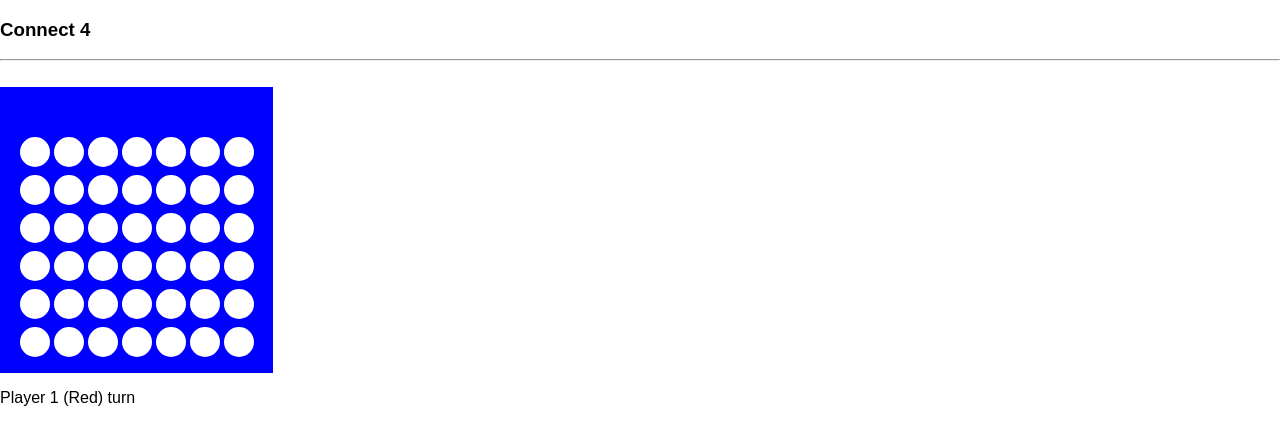
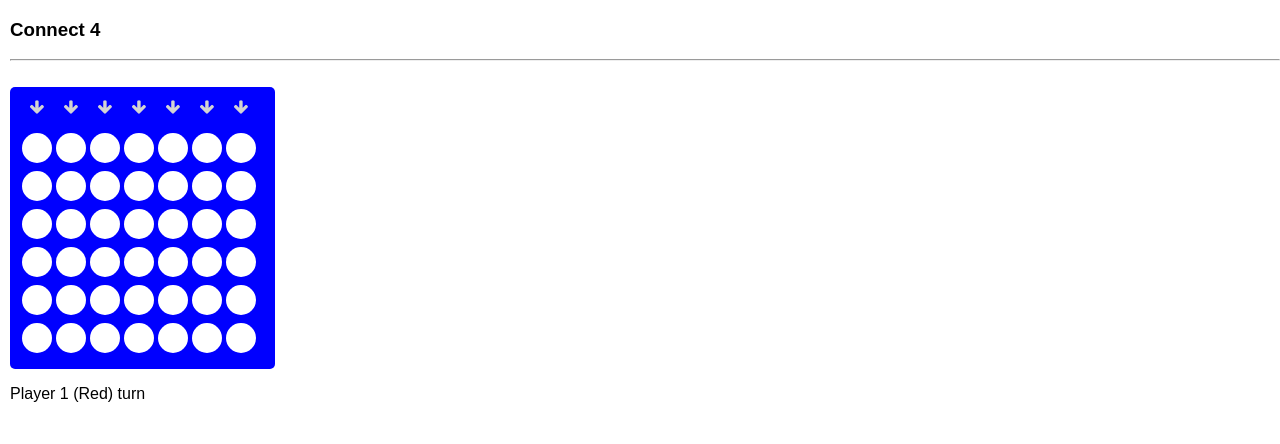
Before and after one commit to teevus/connect4-react, a React (Create React App) app: page / in a window 1280 px wide. Shown: the top 444 px of the page. Built offline with nearby package versions, Linux system fonts and the light colour scheme.

Commit message:
Fixing the font-awesome buttons for the column buttons

```diff
--- a/public/index.html
+++ b/public/index.html
@@ -10,6 +10,7 @@
     -->
     <link rel="manifest" href="%PUBLIC_URL%/manifest.json">
     <link rel="shortcut icon" href="%PUBLIC_URL%/favicon.ico">
+    <link rel="stylesheet" href="https://maxcdn.bootstrapcdn.com/font-awesome/4.6.1/css/font-awesome.min.css">
     <!--
       Notice the use of %PUBLIC_URL% in the tags above.
       It will be replaced with the URL of the `public` folder during the build.
@@ -19,7 +20,7 @@
       work correctly both with client-side routing and a non-root public URL.
       Learn how to configure a non-root public URL by running `npm run build`.
     -->
-    <title>React App</title>
+    <title>Connect4 React</title>
   </head>
   <body>
     <noscript>
--- a/src/App.css
+++ b/src/App.css
@@ -2,8 +2,9 @@
 	display:inline-block;
 	background-color: blue;
   padding: 10px;
-  padding-left: 18px;
+  /* padding-left: 18px; */
   width: 245px;
+  border-radius:5px;
 }
 .boardButtons {
 	display:inline-block;
@@ -19,13 +20,14 @@
   width: 30px;
   height: 30px;
 }
-.boardButton {
+.colButton {
 	color: lightgrey;
 	display: inline-block;
   margin: 2px;
   width: 30px;
   height: 30px;
   text-align: center;
+  cursor: pointer;
 }
 .position1-1 {
 	margin: 10px;
--- a/src/App.js
+++ b/src/App.js
@@ -22,6 +22,23 @@ class Slot extends React.Component {
   }
 }
 
+class ColButton extends React.Component {
+	onClicked = () => {
+  	if (this.props.col === null)
+      return;
+
+    this.props.colClicked(this.props.col)
+  }
+
+	render() {
+    return (
+    <div className="colButton" onClick={this.onClicked} >
+    <i className="fa fa-arrow-down"></i>
+    </div>
+    );
+  }
+}
+
 class Board extends React.Component {
 
 	render() {
@@ -39,15 +56,13 @@ class Board extends React.Component {
         	<div className="board">
           	<div className="row board-row">
               {cols.map(j =>
-                <div key={j} className="boardButton">
-                <i className="fa fa-arrow-down"></i>
-                </div>
+              <ColButton key={j} col={j} colClicked={this.props.colClicked} />
               )}
             </div>
             {rows.map(i =>
-              <div className="row board-row">
+              <div key={j} className="row board-row">
                 {cols.map(j =>
-                <Slot key={j} slotValue={this.props.slotValues[i][j]} col={j} colClicked={this.props.colClicked} />
+                <Slot slotValue={this.props.slotValues[i][j]} col={j} colClicked={this.props.colClicked} />
                 )}
               </div>
             )}
--- a/src/index.css
+++ b/src/index.css
@@ -1,5 +1,6 @@
 body {
   margin: 0;
+  margin-left: 10px;
   padding: 0;
   font-family: sans-serif;
 }
```
